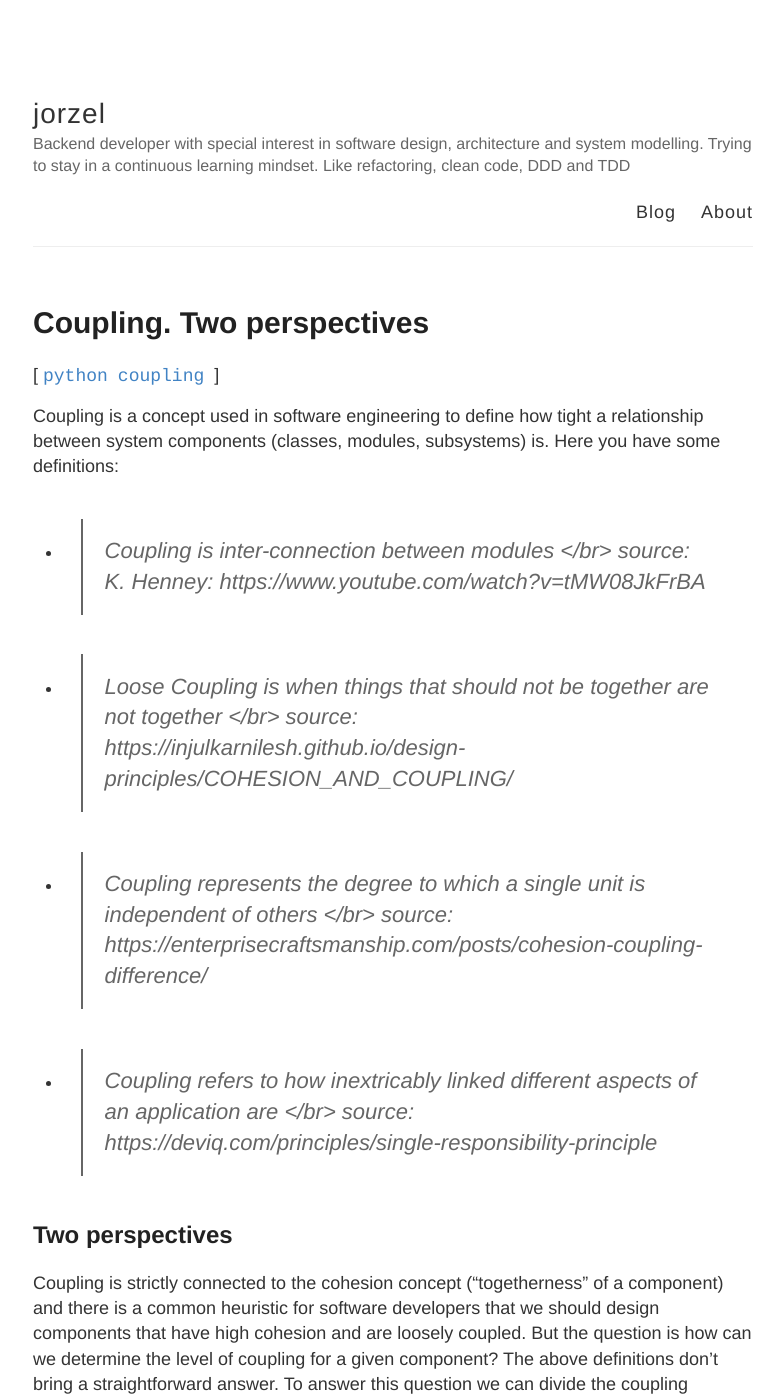
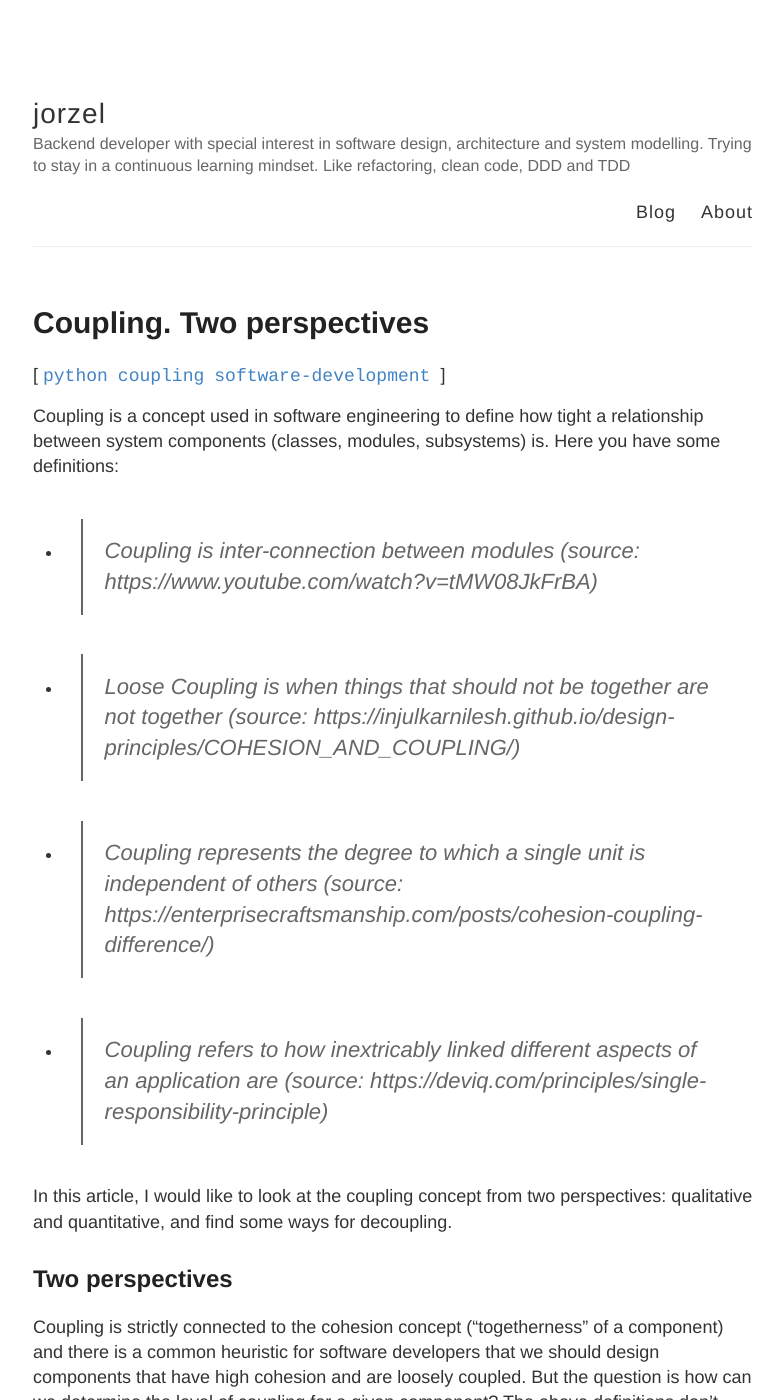
Before and after one commit to jorzel/jorzel.github.io, a Jekyll site: the page built from _posts/2021-12-14-two-perspectives-of-coupling.md, in a window 1280 px wide and 1400 px high. Shown: the whole window, without its empty margins (247-1031 px from the left). Built offline with Jekyll 4.4.1, drawn with Linux system fonts in a browser that asks for light colours; our own code applies the rules of GitHub Pages for plain Markdown files; comment, search, counter and statistics services are not loaded.

Commit message:
two perspective of coupling formatting quotes

```diff
--- a/_posts/2021-12-14-two-perspectives-of-coupling.md
+++ b/_posts/2021-12-14-two-perspectives-of-coupling.md
@@ -1,20 +1,24 @@
 ---
 title: Coupling. Two perspectives
 description: Coupling is a concept used in software engineering to define how tight is a relationship between system components (classes, modules, subsystems). Coupling is strictly connected to cohesion concept ("togetherness" of a component) and there is a common heuristic for software developers that we should design components that have high cohesion and are loosely coupled.
-tags: python coupling
+tags: python coupling software-development
 ---
 
 
 Coupling is a concept used in software engineering to define how tight a relationship between system components (classes, modules, subsystems) is. Here you have some definitions:
-- > Coupling is inter-connection between modules </br>
-source: K. Henney: https://www.youtube.com/watch?v=tMW08JkFrBA
+- > Coupling is inter-connection between modules
+(source: https://www.youtube.com/watch?v=tMW08JkFrBA)
 
-- > Loose Coupling is when things that should not be together are not together </br>
-source: https://injulkarnilesh.github.io/design-principles/COHESION_AND_COUPLING/
+- > Loose Coupling is when things that should not be together are not together
+(source: https://injulkarnilesh.github.io/design-principles/COHESION_AND_COUPLING/)
 
-- > Coupling represents the degree to which a single unit is independent of others </br> source: https://enterprisecraftsmanship.com/posts/cohesion-coupling-difference/
+- > Coupling represents the degree to which a single unit is independent of others
+(source: https://enterprisecraftsmanship.com/posts/cohesion-coupling-difference/)
 
-- >  Coupling refers to how inextricably linked different aspects of an application are </br> source: https://deviq.com/principles/single-responsibility-principle
+- >  Coupling refers to how inextricably linked different aspects of an application are
+(source: https://deviq.com/principles/single-responsibility-principle)
+
+In this article, I would like to look at the coupling concept from two perspectives: qualitative and quantitative, and find some ways for decoupling.
 
 ## Two perspectives
 Coupling is strictly connected to the cohesion concept ("togetherness" of a component) and there is a common heuristic for software developers that we should design components that have high cohesion and are loosely coupled.
```
